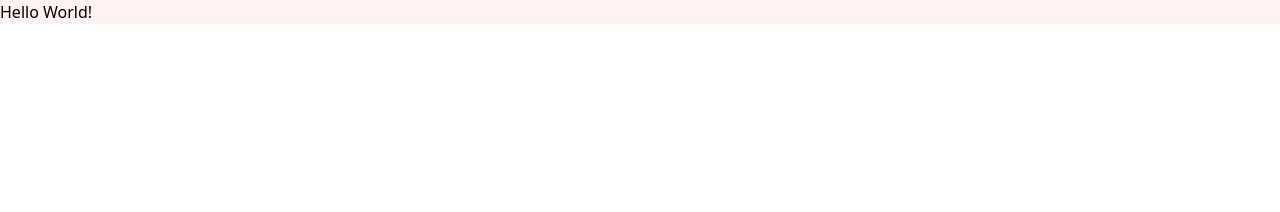
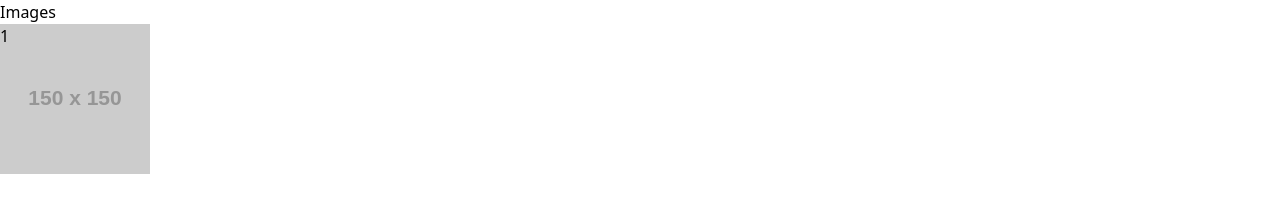
Before and after one commit to SpoonOil/image-carousel, a website built with webpack: page src/template.html in a window 1280 px wide. Built offline with nearby package versions, Linux system fonts and the light colour scheme; placeholder pictures from the web are drawn by us.

Commit message:
add template html images and some basic image code

```diff
--- /dev/null
+++ b/src/imageCarousel.js
@@ -0,0 +1,37 @@
+class ImageCarousel {
+  constructor(node) {
+    this.parent = node;
+    this.indexDisplay = this.createIndexDisplay();
+    this.imageNodes = [...node.querySelectorAll('img')];
+    this.indexes = this.imageNodes.length - 1;
+    this.currentIndex = 0;
+    this.updateDisplay();
+
+  }
+
+  createIndexDisplay() {
+    const indexDisplay = document.createElement('p');
+    indexDisplay.classList.add('absolute')
+    this.parent.prepend(indexDisplay);
+    return indexDisplay;
+  }
+
+  hideAllImages() {
+    this.imageNodes.forEach((image) => {
+      image.classList.add('hidden');
+    });
+  }
+
+  next() {
+    this.currentIndex += 1;
+    this.updateDisplay();
+  }
+
+  updateDisplay() {
+    this.indexDisplay.innerText = this.currentIndex;
+    this.hideAllImages();
+    this.imageNodes[this.currentIndex].classList.remove('hidden');
+  }
+}
+
+export { ImageCarousel };
--- a/src/index.js
+++ b/src/index.js
@@ -1,4 +1,9 @@
 // imports
 import './style.css';
+import { ImageCarousel } from './imageCarousel';
 
 // code
+const imagesDiv = document.querySelector('.image-carousel-images');
+const imageCarousel = new ImageCarousel(imagesDiv);
+
+imageCarousel.next();
--- a/src/template.html
+++ b/src/template.html
@@ -1,5 +1,5 @@
 <!DOCTYPE html>
-<html lang="en">
+<html class='h-full' lang="en">
 
 <head>
 	<meta charset="UTF-8">
@@ -7,8 +7,20 @@
 	<title>Document</title>
 </head>
 
-<body>
-	<p class='bg-red-50'>Hello World!</p>
+<body class='h-full'>
+	<main class="h-full">
+		<div class="image-carousel-container">
+			<h1 class="image-carousel-header">
+				Images
+			</h1>
+			<div class="image-carousel-images">
+				<img src="https://placehold.jp/150x150.png" alt="placeholder">
+				<img src="https://placehold.jp/150x150.png" alt="placeholder">
+				<img src="https://placehold.jp/150x150.png" alt="placeholder">
+				<img src="https://placehold.jp/150x150.png" alt="placeholder">
+			</div>
+		</div>
+	</main>
 </body>
 
 </html>
```
